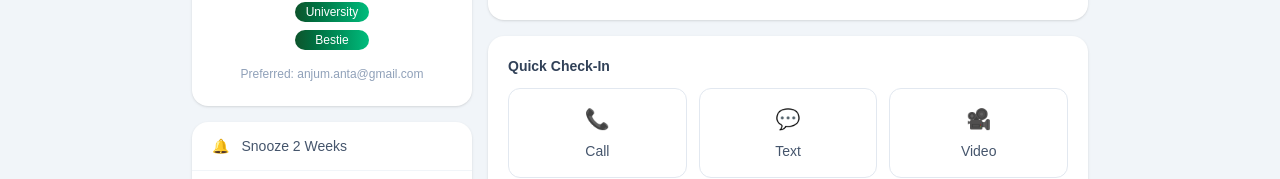
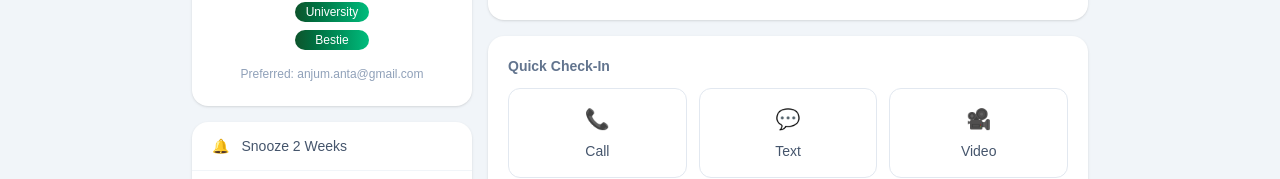
Before and after one commit to sadiarahmansmrity0/KeenKeeper, a Next.js app: page /friends/1 in a window 1280 px wide. Shown: the part 420-599 px from the top of the page. Built offline with nearby package versions, Linux system fonts and the light colour scheme.

Commit message:
updated  the frnds page

```diff
--- a/src/app/friends/[useId]/page.jsx
+++ b/src/app/friends/[useId]/page.jsx
@@ -133,7 +133,7 @@ const sharedStyle = " text-white rounded-full px-3 py-1 text-sm font-medium";
 
             {/* Quick Check-In */}
             <div className="bg-white rounded-2xl p-5 shadow-sm">
-              <h3 className="text-sm font-semibold text-slate-700 mb-3">Quick Check-In</h3>
+              <h3 className="text-sm font-semibold text-slate-500 mb-3">Quick Check-In</h3>
               <div className="grid grid-cols-3 gap-3">
                 {[
                   { label: "Call", icon: "📞" },
```
